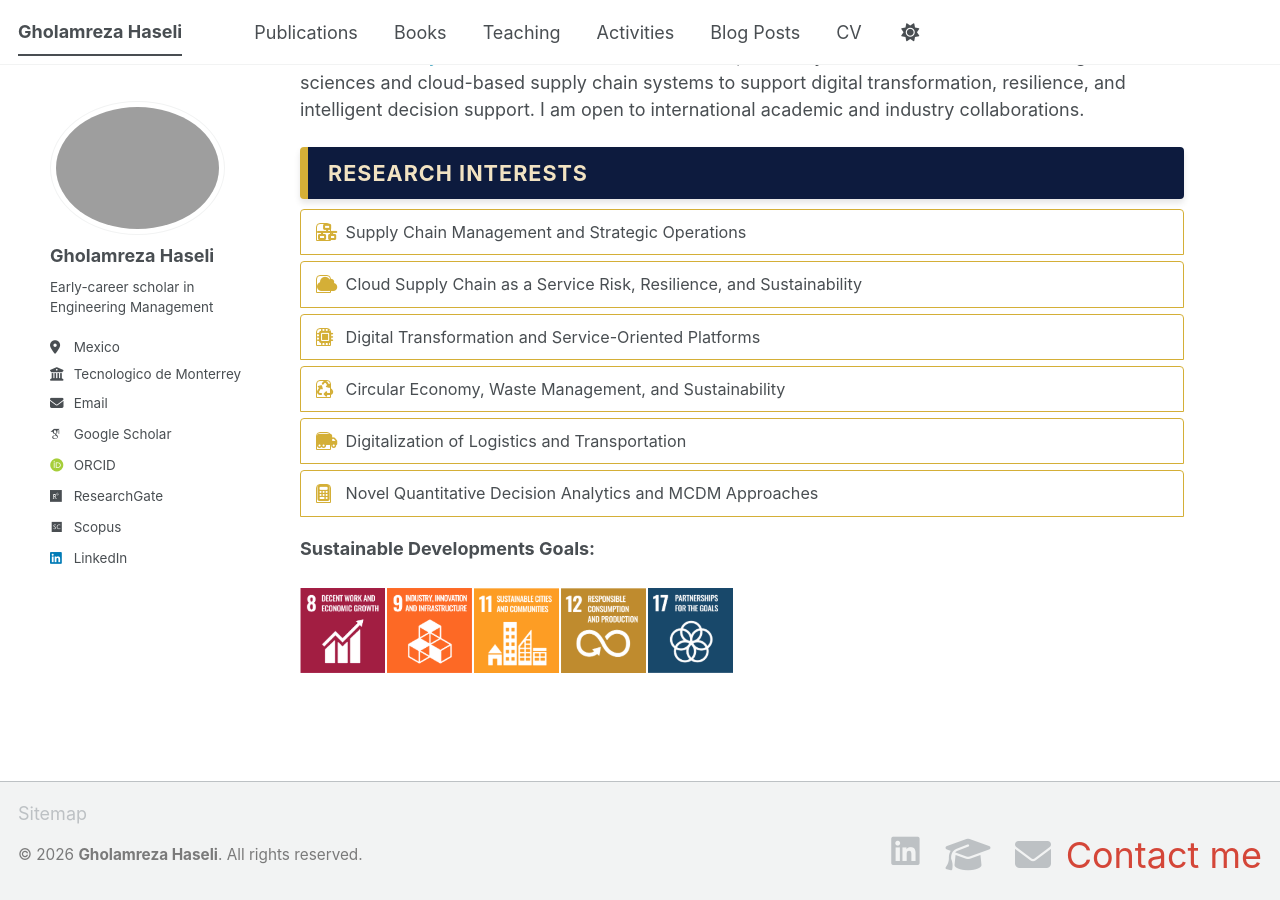
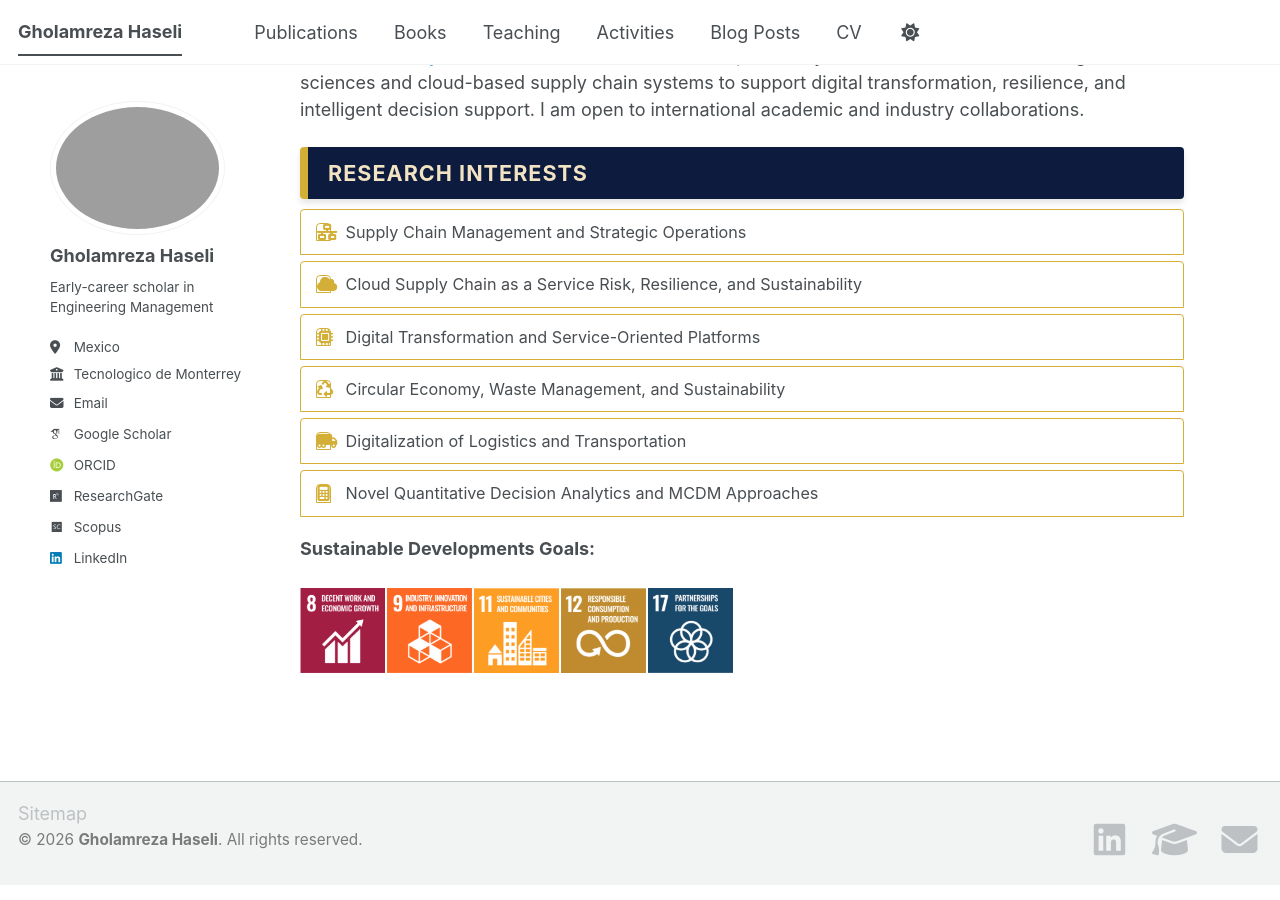
Before and after one commit to Gholamreza-Haseli/Gholamreza-Haseli.github.io, a Jekyll site: the page built from _pages/about.md, in a window 1280 px wide and 900 px high, scrolled down 600 px. Built offline with Jekyll 4.4.1, drawn with Linux system fonts in a browser that asks for light colours; some web fonts are replaced; a script bundle is joined from its source files by our own code; library files that are not in the unit come from our copies.

Commit message:
Update footer.html

```diff
--- a/_includes/footer.html
+++ b/_includes/footer.html
@@ -1,4 +1,4 @@
-<div style="background: transparent !important; border-top: 0.2px solid #f2f3f3; padding: 0px 0; margin-top: 0px; display: flex; justify-content: space-between; align-items: center; width: 100%;">
+<div style="background: transparent !important; border-top: 0.2px solid #f2f3f3; padding: 0px 0; margin-top: -15px; display: flex; justify-content: space-between; align-items: center; width: 100%;">
 
   <div style="font-size: 0.85em; color: #7a7a7a; background: transparent !important;">
     &copy; 2026 <strong>Gholamreza Haseli</strong>. All rights reserved.
@@ -6,7 +6,7 @@
 
   <div style="display: flex; gap: 20px; background: transparent !important;">
 
-    <a href="https://www.linkedin.com/in/gholamrezahaseli/" target="_blank" title="LinkedIn" style="font-size: 1.8em; color: #0077b5; background: transparent !important; text-decoration: none;">
+    <a href="https://www.linkedin.com/in/gholamrezahaseli/" target="_blank" title="LinkedIn" style="font-size: 2em; color: #0077b5; background: transparent !important; text-decoration: none;">
       <i class="fab fa-fw fa-linkedin"></i>
     </a>
 
@@ -15,7 +15,7 @@
     </a>
 
     <a href="mailto:haseli.gh@gmail.com" title="Email" style="font-size: 2em; color: #d44638; background: transparent !important; text-decoration: none;">
-      <i class="fas fa-fw fa-envelope"></i> Contact me
+      <i class="fas fa-fw fa-envelope"></i>
     </a>
   </div>
 </div>
```
